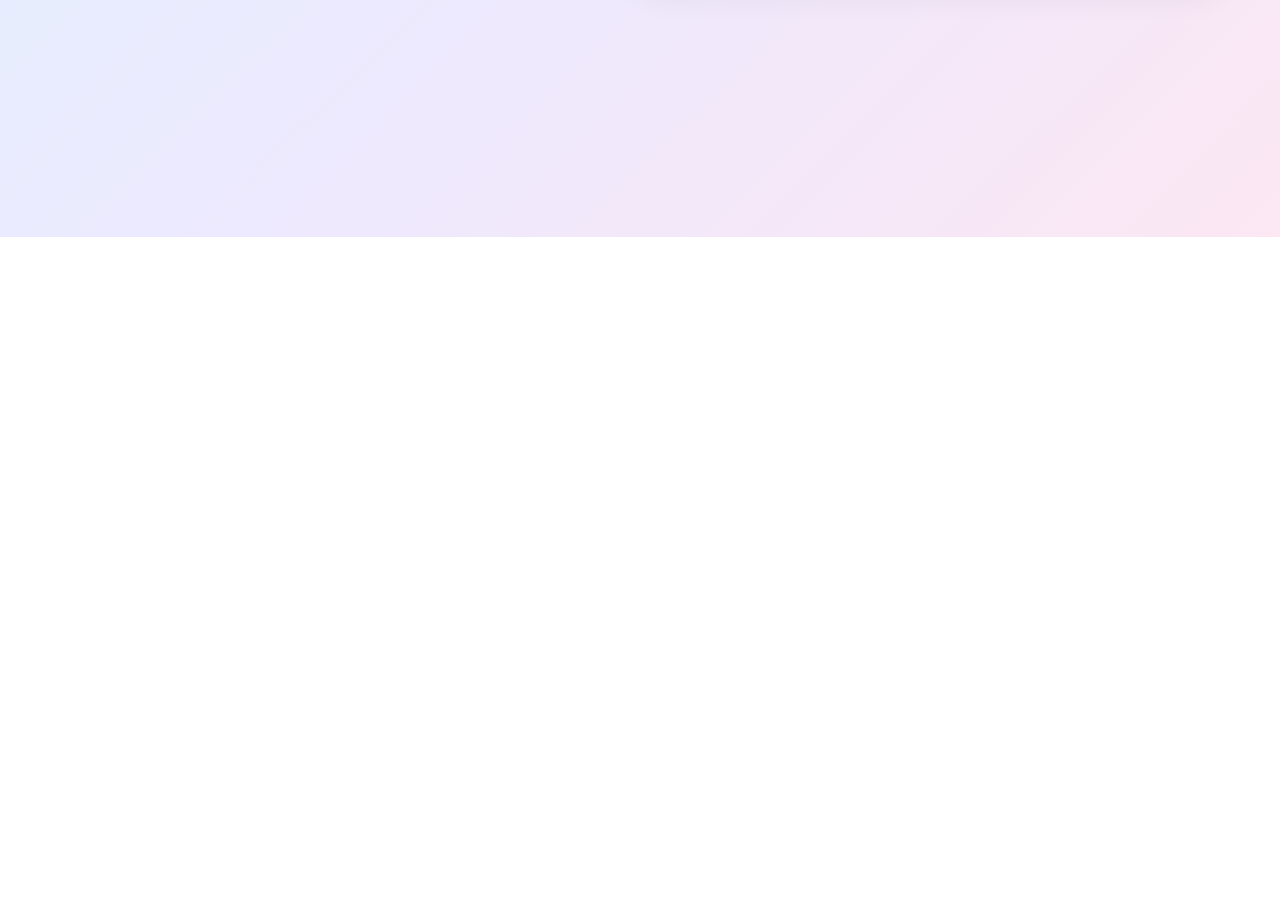
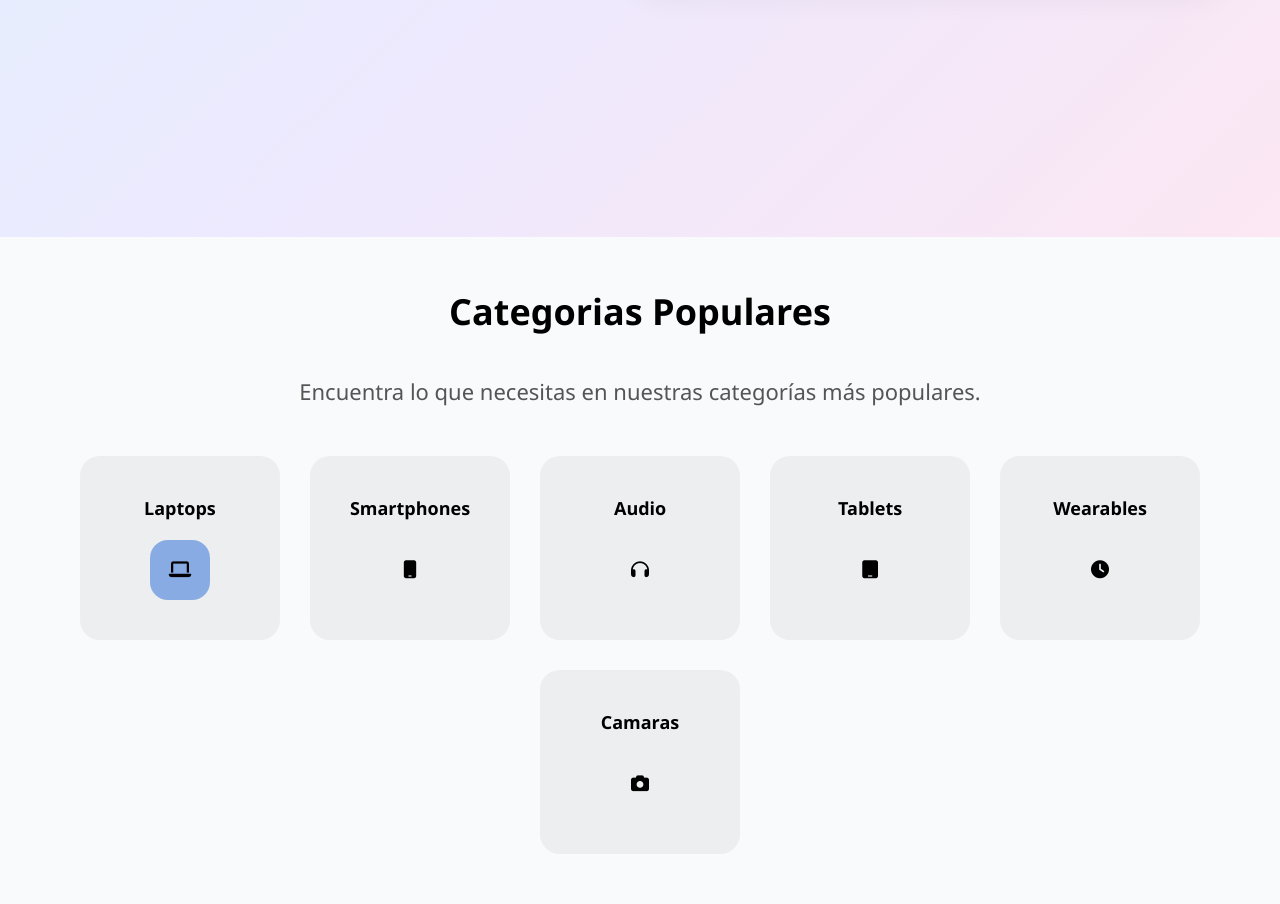
Before and after one commit to Dieguinho2309/Pagina-Web-TechStore, a website built with Vite: page index.html in a window 1280 px wide. Shown: the part 636-1540 px from the top of the page. Before the commit the page ends 873 px from the top, so only its background shows below. Built offline with nearby package versions, Linux system fonts and the light colour scheme.

Commit message:
Empezando las categorias populares

```diff
--- a/index.html
+++ b/index.html
@@ -44,6 +44,19 @@
       </div>
     </section>
 
+    <section class="category-section">
+      <h2>Categorias Populares</h2>
+      <p>Encuentra lo que necesitas en nuestras categorías más populares.</p>
+      <div class="categories">
+        <div class="category-card">Laptops <div class="icon-wrapper"><i class="fa-solid fa-laptop"></i></div></div>
+        <div class="category-card">Smartphones <div class="icon-wrapper"><i class="fa-solid fa-mobile"></i></div></div>
+        <div class="category-card">Audio <div class="icon-wrapper"><i class="fa-solid fa-headphones"></i></div></div>
+        <div class="category-card">Tablets <div class="icon-wrapper"><i class="fa-solid fa-tablet"></i></div></div>
+        <div class="category-card">Wearables <div class="icon-wrapper"><i class="fa-solid fa-clock"></i></div></div>
+        <div class="category-card">Camaras <div class="icon-wrapper"><i class="fa-solid fa-camera"></i></div></div>
+
+    </section>
+
 
     <script type="module" src="/src/main.js"></script>
   </body>
--- a/src/style.css
+++ b/src/style.css
@@ -33,6 +33,13 @@ p{
     background: linear-gradient(to right, #3b82f6, #a855f7);
     -webkit-background-clip: text;
     color: transparent;
+
+}
+.badge{
+    background-color: #3b82f6;
+    color: white;
+    padding: 5px 10px;
+    border-radius: 12px;
 
 }
 .nav-links{
@@ -73,8 +80,7 @@ p{
     align-items: center;
     padding: 50px;
     gap: 40px;
-    width: 100vh;
-    height: 100vh;
+    width: 100%;
     background: linear-gradient(135deg, #e0f2fe 0%, #ede9fe 50%, #fce7f3 100%);
     min-height: 100vh;
     width: 100%;
@@ -119,6 +125,7 @@ p{
 .card:hover{
     transform: translateY(-10px);
     box-shadow: 0 15px 30px rgba(0,0,0,0.1);
+    cursor: pointer;
 }
 .hero-buttons{
     display: flex;
@@ -132,17 +139,72 @@ p{
     color:#fff;
     border: none;
     font-weight: 600;
-    margin-left: 20px;
+    transition: background-color 0.3s ease;
+    gap: 20px;
 }
 .buttons:nth-child(1){
     background-color: #3088E3;
 }
 .buttons:nth-child(1):hover{
     background-color: #236EBA;
+    cursor: pointer;
 }
 .buttons:nth-child(2){
     background-color: #A4AAB0;
 }
 .buttons:nth-child(2):hover{
     background-color: #7A8086;
+    cursor: pointer;
 }
+
+.category-section{
+    display: flex;
+    flex-direction: column;
+    padding: 50px;
+    background-color: #f9fafb;
+
+}
+.categories{
+    display: flex;
+    gap: 30px;
+    flex-wrap: wrap;
+    justify-content: center;
+}
+.category-section h2{
+    font-size: 36px;
+    text-align: center;
+    margin-bottom: 40px;
+}
+.category-section p{
+    font-size: 22px;
+    text-align: center;
+    color: #555;
+    margin-bottom: 50px;
+}
+.category-card{
+    flex: 0 0 200px;
+    padding: 40px;
+    border-radius: 20px;
+    background-color: #eceef0;
+    display: flex;
+    flex-wrap: wrap;
+    flex-direction: column;
+    align-items: center;
+    gap: 20px;
+    font-size: 18px;
+    font-weight: 600;
+}
+.icon-wrapper{
+    width: 60px;
+    height: 60px;
+    border-radius: 18px;
+    display: flex;
+    justify-content: center;
+    align-items: center;
+}
+.category-card:nth-child(1) .icon-wrapper{
+    background-color: #89abe3;
+}
+.category-card:nth-child(1) .icon-wrapper i{
+    color: #000;
+}
```
